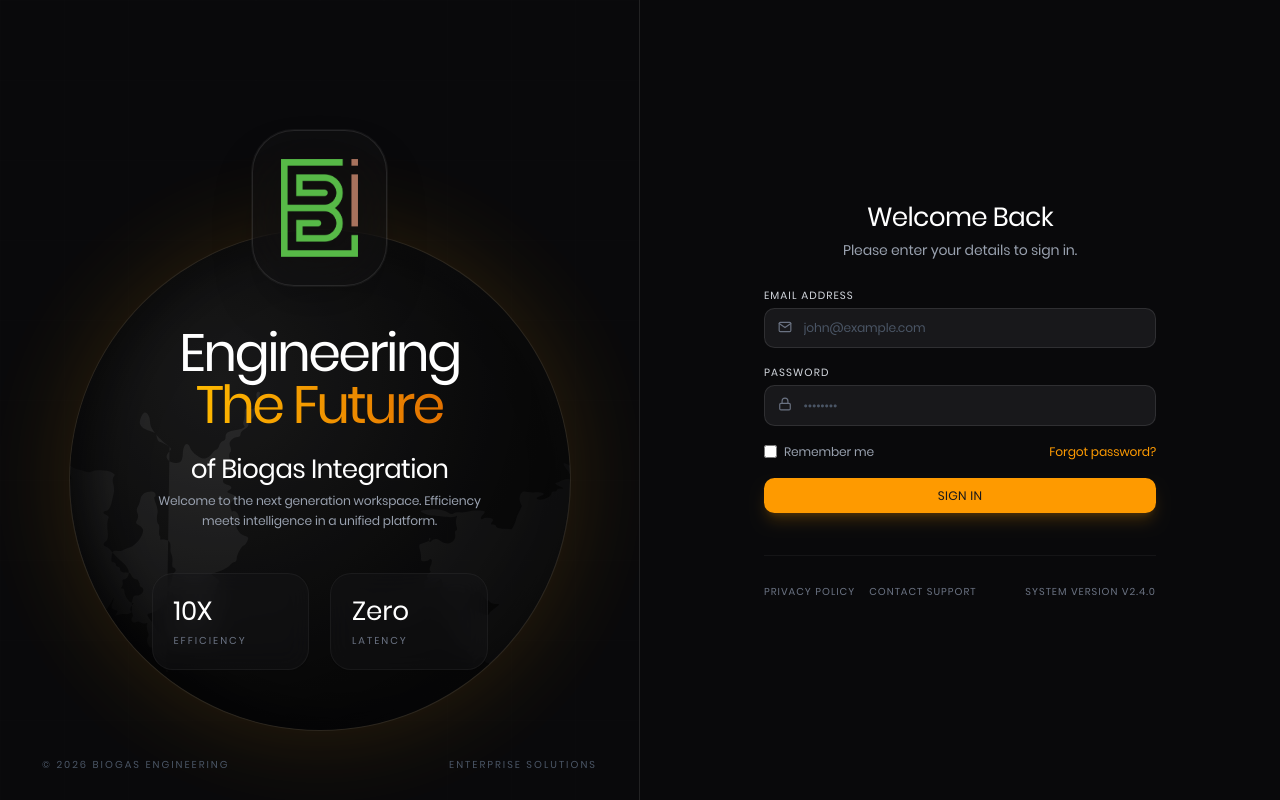
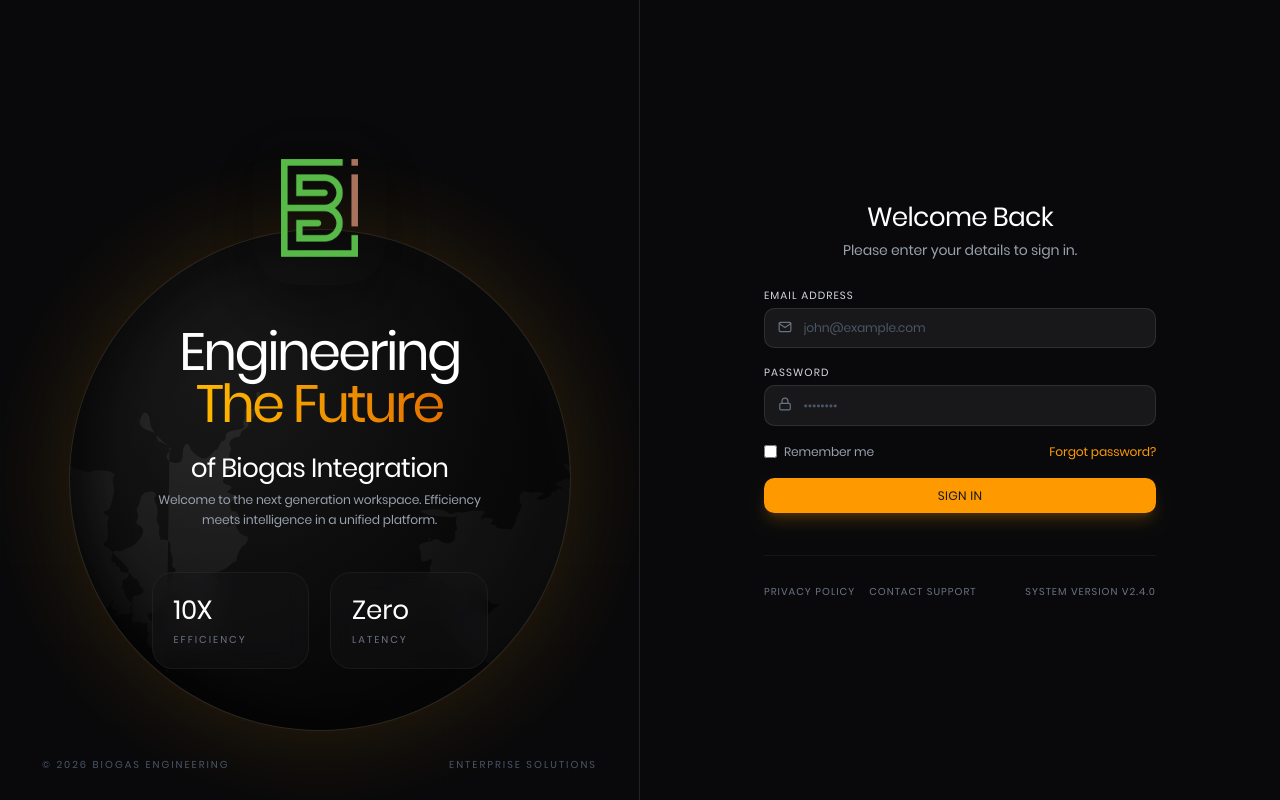
Before and after one commit to thakur06/tms, a React (Vite) app: page /auth in a window 1280 px wide. Built offline with nearby package versions, Linux system fonts and the light colour scheme; the HTML template or start-up script is replaced by a standard one.

Commit message:
just update

```diff
--- a/src/pages/Login.jsx
+++ b/src/pages/Login.jsx
@@ -480,7 +480,7 @@ const Login = () => {
             transition={{ duration: 0.8 }}
             className="mb-10"
           >
-            <div className="inline-block p-8 rounded-[3rem] bg-zinc-900/30 backdrop-blur-2xl border border-white/10 shadow-2xl mb-10 ring-1 ring-white/5">
+            <div className="inline-block p-8 rounded-[3rem] shadow-2xl mb-10 ">
               <img className="h-28 w-auto drop-shadow-2xl" src='./fav.png' alt="Logo"/>
             </div>
             <h1 className="text-6xl font-black text-white tracking-tighter mb-6 leading-none">
```
